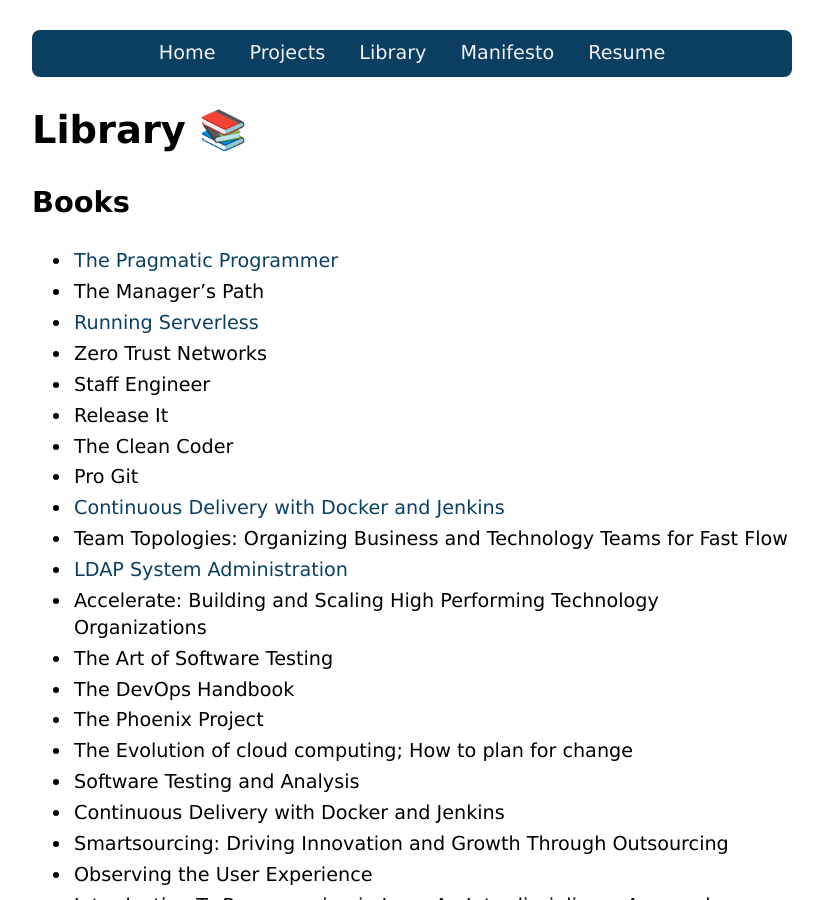
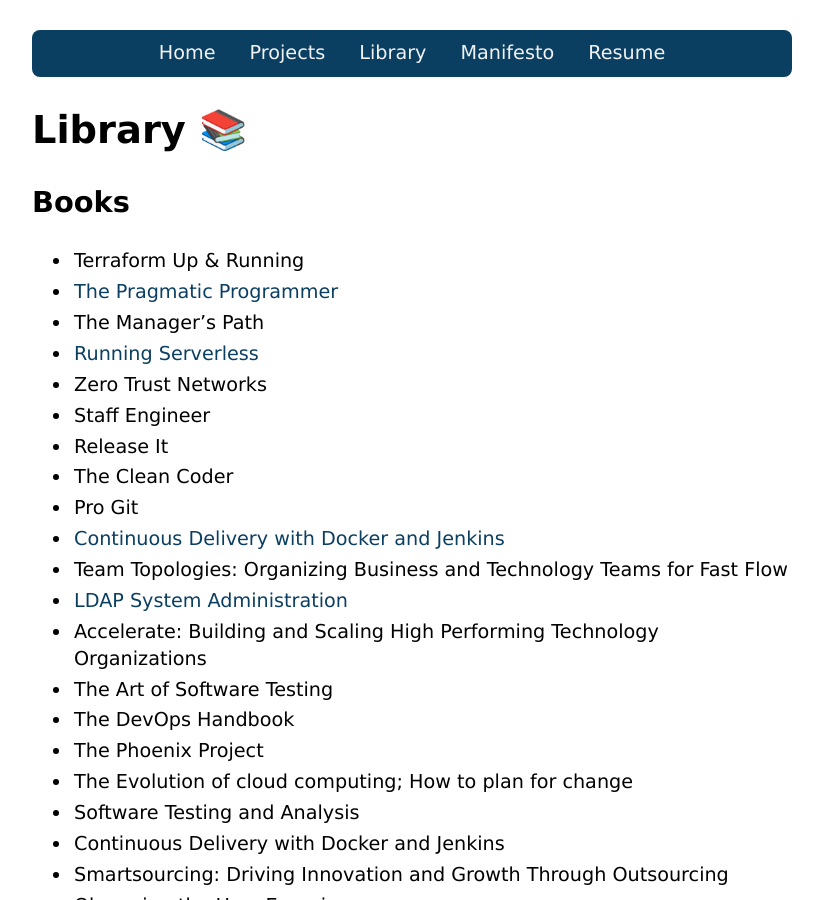
Before and after one commit to nickstanley574/nickstanley574.github.io, a Jekyll site: the page built from library.md, in a window 1280 px wide and 900 px high. Shown: the whole window, without its empty margins (228-1051 px from the left). Built offline with Jekyll 4.4.1, drawn with Linux system fonts in a browser that asks for light colours.

Commit message:
add book

```diff
--- a/library.md
+++ b/library.md
@@ -8,6 +8,7 @@
 
 ## Books
 
+- Terraform Up & Running
 - [The Pragmatic Programmer](/library/the-pragmatic-programmer)
 - The Manager's Path
 - [Running Serverless](/library/running-serverless-adzic)
```
